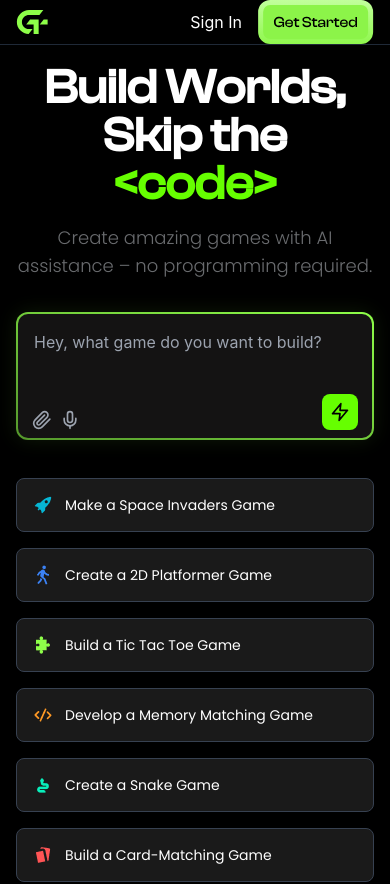
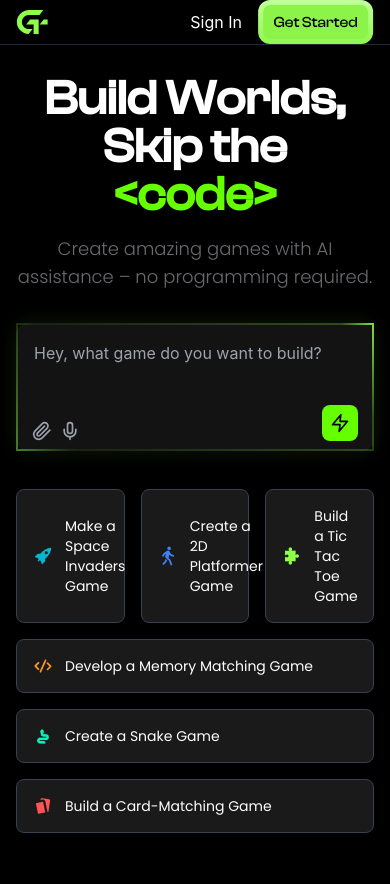
Before and after one commit to 0xnehasingh/GameTerminalFrontend, a React (Vite) app: page / in a window 390 px wide. Shown: the top 884 px of the page. Built offline with nearby package versions, Linux system fonts and the light colour scheme.

Commit message:
Refactor Hero component styles to implement a solid border with gradient effects, adjust input field background, and set dynamic minimum widths for game options for improved responsiveness.

```diff
--- a/src/components/Hero.tsx
+++ b/src/components/Hero.tsx
@@ -53,12 +53,10 @@ const Hero: React.FC = () => {
               placeholder="Hey, what game do you want to build?"
               className="w-full h-32 bg-dark-gray border rounded-xl p-4 text-white placeholder-gray-400 resize-none focus:outline-none focus:ring-2 focus:ring-neon-green focus:border-transparent"
               style={{
-                border: '2px solid transparent',
-                background: `
-                  linear-gradient(#141313, #141313) padding-box,
-                  linear-gradient(to top right, #8EFE49 0%, #73CD3B 0%, #55982C 0%, #8EFE49 100%) border-box
-
-                `,
+                border: '2px solid',
+                borderImageSource: 'linear-gradient(252.01deg, #8EFE49 -1.57%, rgba(115, 205, 59, 0.3) 7.95%, rgba(85, 152, 44, 0.1) 85.16%, #8EFE49 119.37%)',
+                borderImageSlice: '1',
+                background: '#141313',
                 boxShadow: '0px 0px 20px 0px #8EFE491A'
               }}
             />
@@ -89,6 +87,9 @@ const Hero: React.FC = () => {
                 key={index}
                 onClick={() => setInputValue(game.text)}
                 className="flex items-center space-x-3 bg-dark-gray hover:bg-gray-800 border border-gray-700 rounded-lg p-4 text-left transition-all hover:border-neon-green flex-1 min-w-[280px]"
+                style={{
+                  minWidth: game.text === 'Build a Tic Tac Toe Game' ? '20px' : '0px'
+                }}
               >
                 <img
                   src={game.icon}
@@ -107,6 +108,9 @@ const Hero: React.FC = () => {
                 key={index + 3}
                 onClick={() => setInputValue(game.text)}
                 className="flex items-center space-x-3 bg-dark-gray hover:bg-gray-800 border border-gray-700 rounded-lg p-4 text-left transition-all hover:border-neon-green flex-1 min-w-[280px]"
+                style={{
+                  minWidth: game.text === 'Develop a Memory Matching Game' ? '320px' : '280px'
+                }}
               >
                 <img
                   src={game.icon}
```
